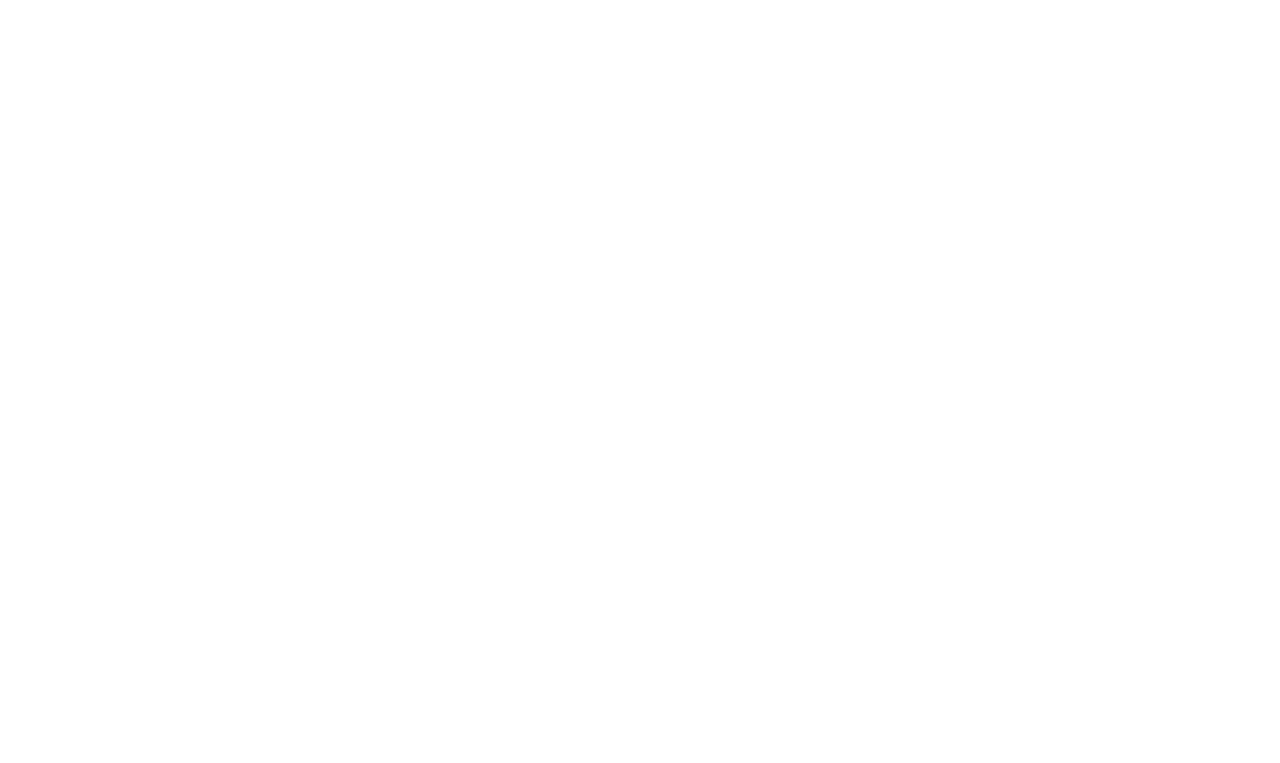
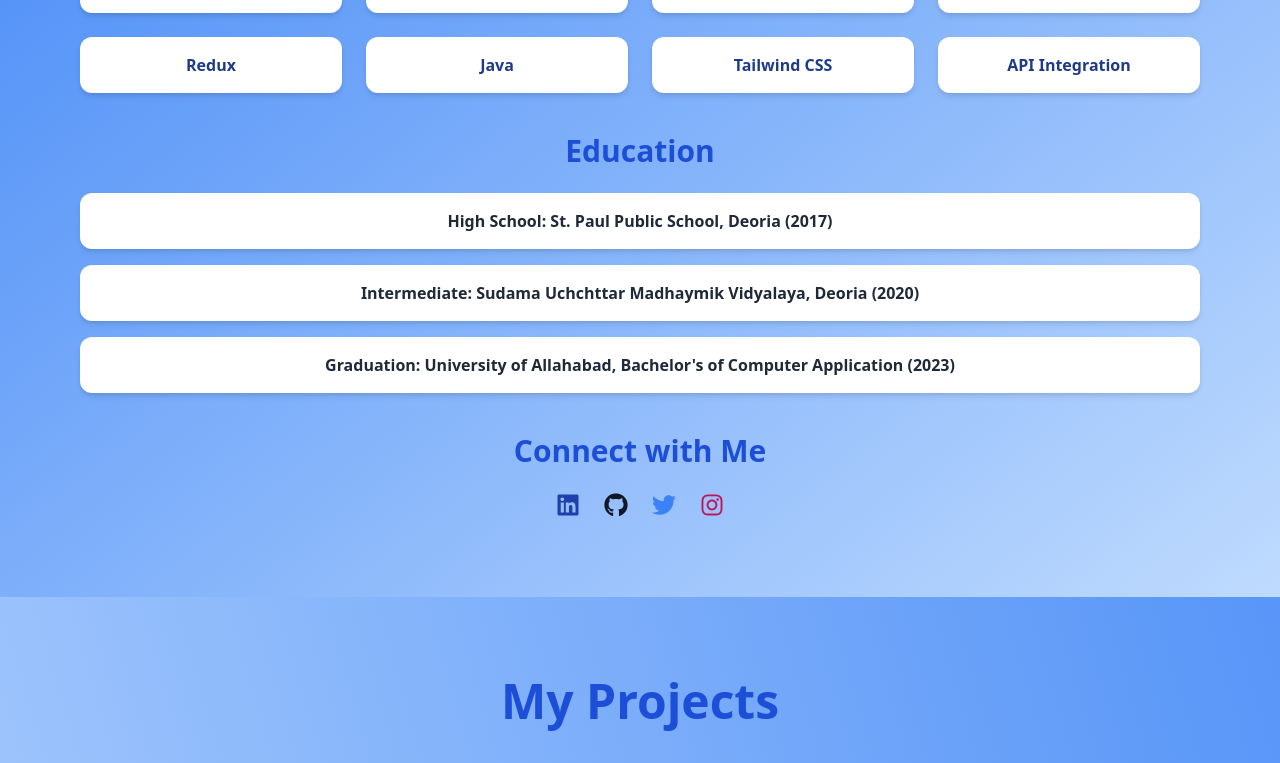
Before and after one commit to Sameer-0077/PortfolioProject, a React (Vite) app in the folder MyPortfolio/: page / in a window 1280 px wide. Shown: the part 1280-2043 px from the top of the page. Before the commit the page ends 868 px from the top, so only its background shows below. Built offline with nearby package versions, Linux system fonts and the light colour scheme.

Commit message:
update ui

```diff
--- a/MyPortfolio/src/App.jsx
+++ b/MyPortfolio/src/App.jsx
@@ -12,17 +12,22 @@
 function App() {
   return (
     <>
-      <div className="bg-gradient-to-tr from-blue-500 to-blue-200 min-h-screen">
+      <div className="bg-gradient-to-tr from-blue-200 to-blue-500 min-h-screen">
         <Router>
           <Layout />
-          <Routes>
+          {/* <Routes>
             <Route path="/" element={<Home />} />
             <Route path="/about" element={<About />} />
             <Route path="/projects" element={<Project />} />
             <Route path="/services" element={<Services />} />
             <Route path="/contact" element={<Contact />} />
-          </Routes>
+          </Routes> */}
         </Router>
+        <Home />
+        <About />
+        <Project />
+        <Services />
+        <Contact />
       </div>
     </>
   );
```
